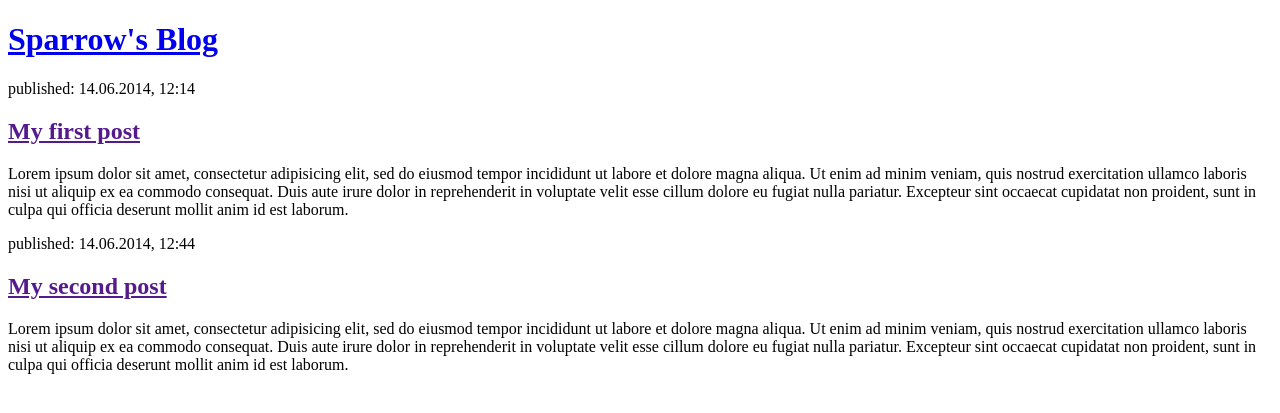
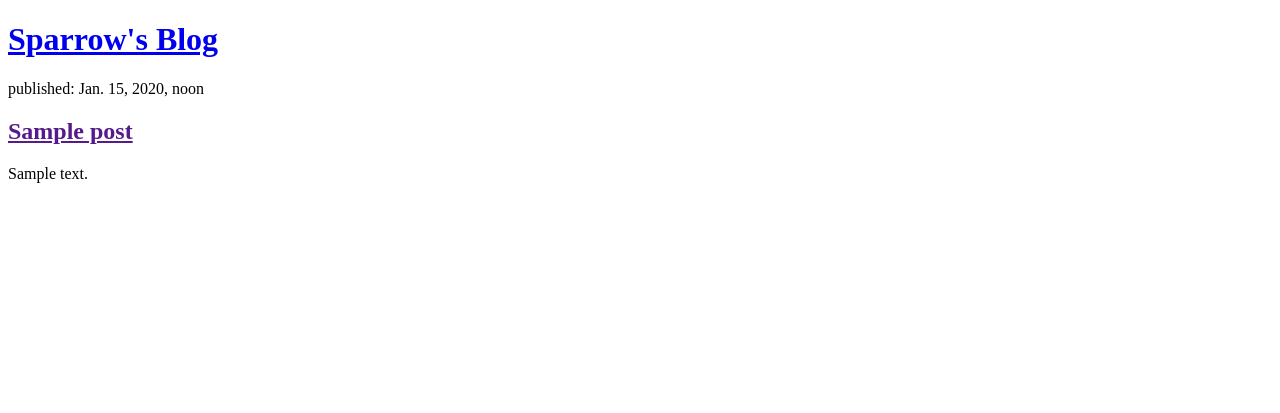
Before and after one commit to VladyslavHnatchenko/django_g, a Django app: template blog/templates/blog/post_list.html in a window 1280 px wide. Shown: the top 413 px of the page. Run offline with Django 3.2, Linux system fonts and the light colour scheme; the template is opened without the code that fills it: values that come from a table or form of the project are taken from there, others are empty; tables that the repository leaves empty hold one stand-in row (values such as "Sample post").

Commit message:
Modified templates to display posts from database.

```diff
--- a/blog/templates/blog/post_list.html
+++ b/blog/templates/blog/post_list.html
@@ -9,26 +9,12 @@
 		<h1><a href="/">Sparrow's Blog</a></h1>
 	</div>
 
-	<div>
-		<p>published: 14.06.2014, 12:14</p>
-		<h2><a href="">My first post</a></h2>
-		<p>Lorem ipsum dolor sit amet, consectetur adipisicing elit, sed do eiusmod
-tempor incididunt ut labore et dolore magna aliqua. Ut enim ad minim veniam,
-quis nostrud exercitation ullamco laboris nisi ut aliquip ex ea commodo
-consequat. Duis aute irure dolor in reprehenderit in voluptate velit esse
-cillum dolore eu fugiat nulla pariatur. Excepteur sint occaecat cupidatat non
-proident, sunt in culpa qui officia deserunt mollit anim id est laborum.</p>
-	</div>
-
-	<div>
-		<p>published: 14.06.2014, 12:44</p>
-		<h2><a href="">My second post</a></h2>
-		<p>Lorem ipsum dolor sit amet, consectetur adipisicing elit, sed do eiusmod
-tempor incididunt ut labore et dolore magna aliqua. Ut enim ad minim veniam,
-quis nostrud exercitation ullamco laboris nisi ut aliquip ex ea commodo
-consequat. Duis aute irure dolor in reprehenderit in voluptate velit esse
-cillum dolore eu fugiat nulla pariatur. Excepteur sint occaecat cupidatat non
-proident, sunt in culpa qui officia deserunt mollit anim id est laborum.</p>
-	</div>
+	{% for post in posts %}
+		<div>
+			<p>published: {{ post.published_date }}</p>
+			<h2><a href="">{{ post.title }}</a></h2>
+			<p>{{ post.text|linebreaksbr }}</p>
+		</div>
+	{% endfor %}
 </body>
 </html>
```
